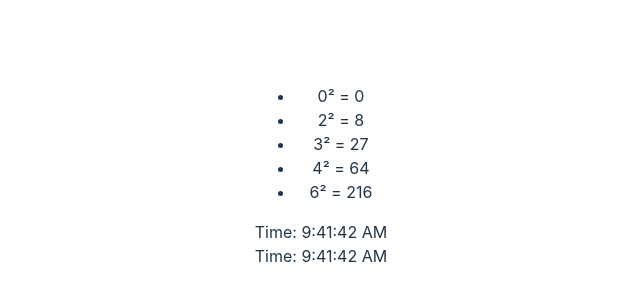
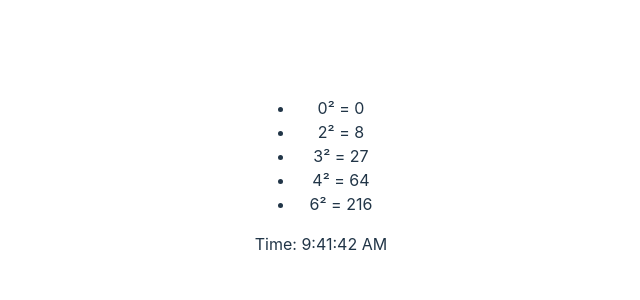
Before and after one commit to AngelPASTORROJAS/vite_exos, a React (Vite) app: page / in a window 1280 px wide. Shown: the part 232-532 px from the top of the page, without its empty margins (319-959 px from the left). Built offline with nearby package versions, Linux system fonts and the light colour scheme.

Commit message:
feat: suppression du composant Horloge

```diff
--- a/src/App.jsx
+++ b/src/App.jsx
@@ -1,14 +1,12 @@
 import './App.css'
 import Number from './components/Number'
 import Clock from './components/Clock'
-import Horloge from './components/Horloge'
 
 function App() {
   return (
     <>
     <Number></Number>
     <Clock></Clock>
-    <Horloge></Horloge>
     </>
   )
 }
--- a/src/components/Clock.jsx
+++ b/src/components/Clock.jsx
@@ -1,5 +1,11 @@
 import { useState, useEffect } from 'react';
 
+/**
+ * The Clock function returns a React component that displays the current time and updates every second
+ * using the useState and useEffect hooks.
+ * @returns A React component that displays the current time in the format of hours, minutes, and
+ * seconds.
+ */
 function Clock() {
   const [time, setTime] = useState(new Date());
 
--- a/src/components/Horloge.jsx
+++ /dev/null
@@ -1,13 +0,0 @@
-import { useState } from 'react';
-
-const Horloge = () => {
-  const [time, setTime] = useState(new Date());
-
-  setInterval(() => {
-    setTime(new Date());
-  }, 1000);
-
-  return <div>Time: {time.toLocaleTimeString()}</div>;
-};
-
-export default Horloge;
```
